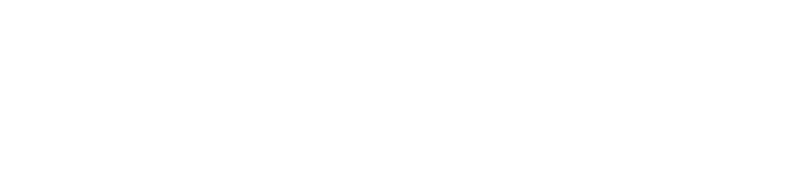
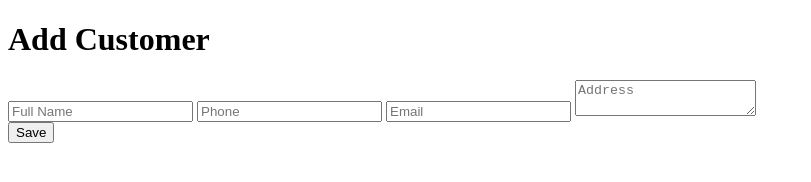
Before and after one commit to chiranthsukumar/B9IS123_Project, a plain HTML site: page frontend/index.html in a window 1280 px wide. Shown: the whole page, without its empty margins (0-811 px from the left). Drawn offline with Linux system fonts and the light colour scheme.

Commit message:
Add customer page (front-end

```diff
--- a/frontend/index.html
+++ b/frontend/index.html
@@ -6,6 +6,18 @@
     <title>Document</title>
 </head>
 <body>
-
+    <div>
+        <h1 id="AddCustomerTitle">Add Customer</h3>
+        <form onsubmit=>
+            <input type="hidden" id="customerId">
+            <input type="text" id="customerName" placeholder="Full Name" required>
+            <input type="tel" id="customerPhone" placeholder="Phone" required>
+            <input type="email" id="customerEmail" placeholder="Email">
+            <textarea id="customerAddress" placeholder="Address"></textarea>
+        </form>
+    </div>
+    <div>
+        <button type="submit">Save</button>
+    </div>
 </body>
 </html>
```
